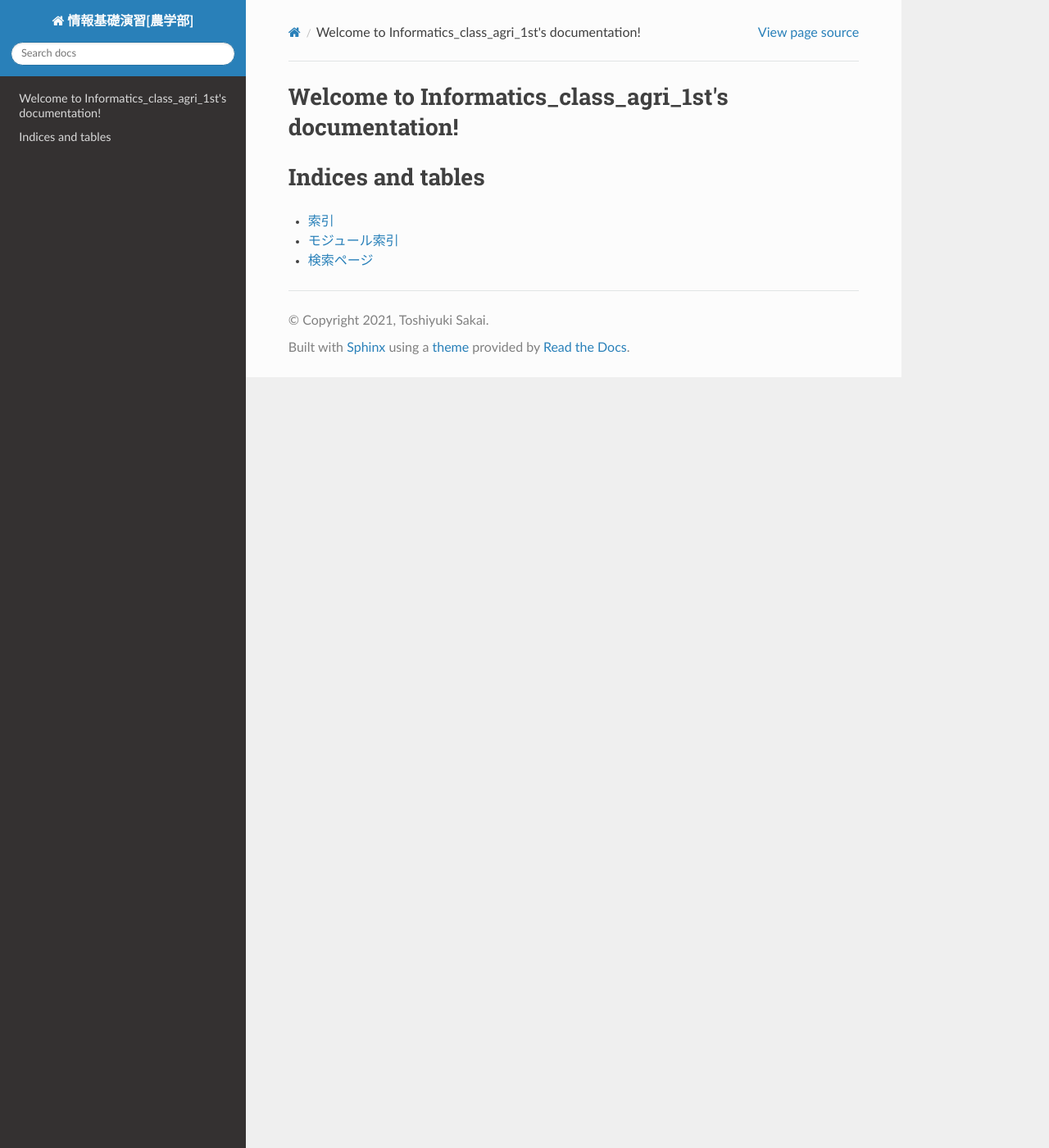
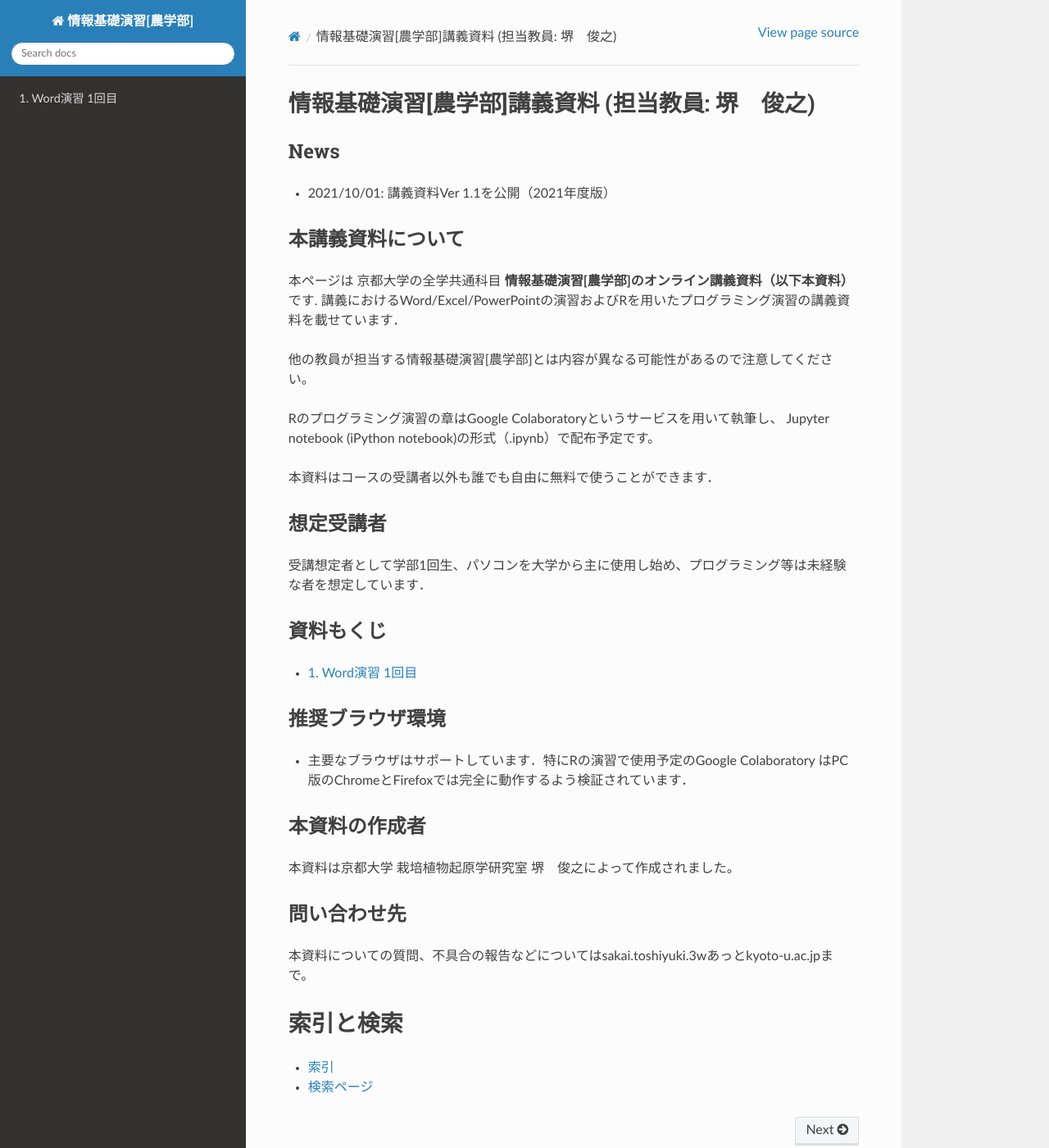
Before and after one commit to slt666666/informatics_agri_1st, a Sphinx documentation site: the page built from source/index.rst, in a window 1280 px wide and 1400 px high. Shown: the whole window at 82% size. Built offline with Sphinx 7.4.7 and the Read the Docs theme 2.0.0, drawn with Linux system fonts in a browser that asks for light colours.

Commit message:
make index page

```diff
--- a/source/index.rst
+++ b/source/index.rst
@@ -1,20 +1,53 @@
-.. Informatics_class_agri_1st documentation master file, created by
-   sphinx-quickstart on Sat Oct 16 14:51:36 2021.
-   You can adapt this file completely to your liking, but it should at least
-   contain the root `toctree` directive.
+情報基礎演習[農学部]講義資料 (担当教員: 堺　俊之)
+================================================================
 
-Welcome to Informatics_class_agri_1st's documentation!
-======================================================
+News
+^^^^
+* 2021/10/01: 講義資料Ver 1.1を公開（2021年度版）
+
+本講義資料について
+^^^^^^^^^^^^^^^^^^^^^
+
+本ページは 京都大学の全学共通科目 **情報基礎演習[農学部]のオンライン講義資料（以下本資料）** です.
+講義におけるWord/Excel/PowerPointの演習およびRを用いたプログラミング演習の講義資料を載せています．
+
+他の教員が担当する情報基礎演習[農学部]とは内容が異なる可能性があるので注意してください。
+
+Rのプログラミング演習の章はGoogle Colaboratoryというサービスを用いて執筆し、
+Jupyter notebook (iPython notebook)の形式（.ipynb）で配布予定です。
+
+本資料はコースの受講者以外も誰でも自由に無料で使うことができます．
+
+想定受講者
+^^^^^^^^^^
+
+受講想定者として学部1回生、パソコンを大学から主に使用し始め、プログラミング等は未経験な者を想定しています．
+
+資料もくじ
+^^^^^^^^^^
 
 .. toctree::
-   :maxdepth: 2
-   :caption: Contents:
+   :maxdepth: 1
+   :numbered:
+
+   word_1
+
+推奨ブラウザ環境
+^^^^^^^^^^^^^^^^^
+
+* 主要なブラウザはサポートしています．特にRの演習で使用予定のGoogle Colaboratory はPC 版のChromeとFirefoxでは完全に動作するよう検証されています．
+
+本資料の作成者
+^^^^^^^^^^^^^^
+本資料は京都大学 栽培植物起原学研究室 堺　俊之によって作成されました。
+
+問い合わせ先
+^^^^^^^^^^^^^^
+本資料についての質問、不具合の報告などについてはsakai.toshiyuki.3wあっとkyoto-u.ac.jpまで。
 
 
-
-Indices and tables
+索引と検索
 ==================
 
 * :ref:`genindex`
-* :ref:`modindex`
 * :ref:`search`
--- /dev/null
+++ b/source/word_1.rst
@@ -0,0 +1,3 @@
+===============
+ Word演習 1回目
+===============
```
